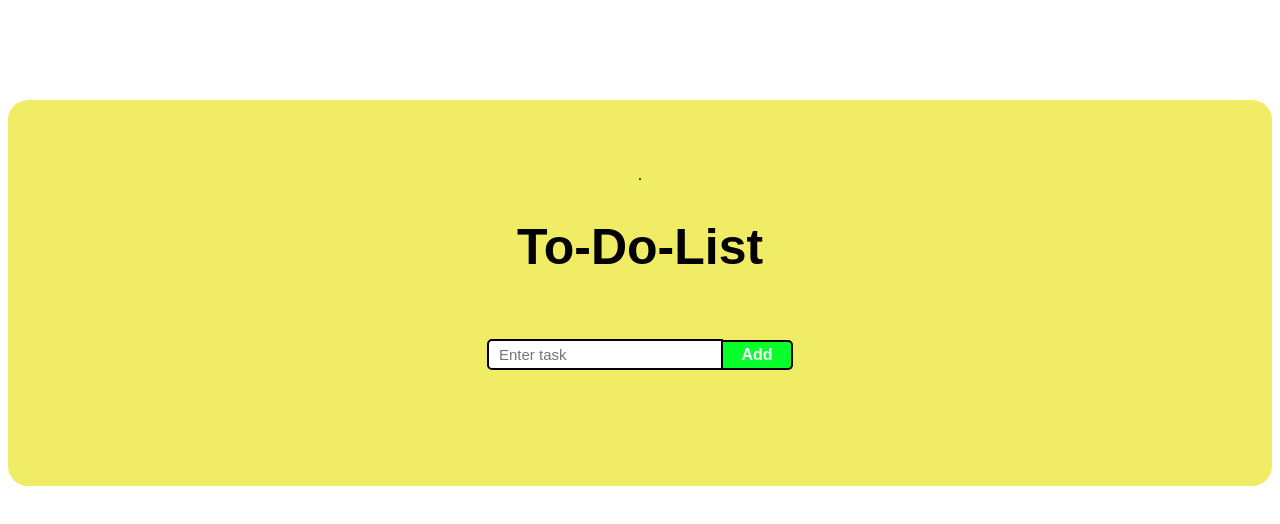
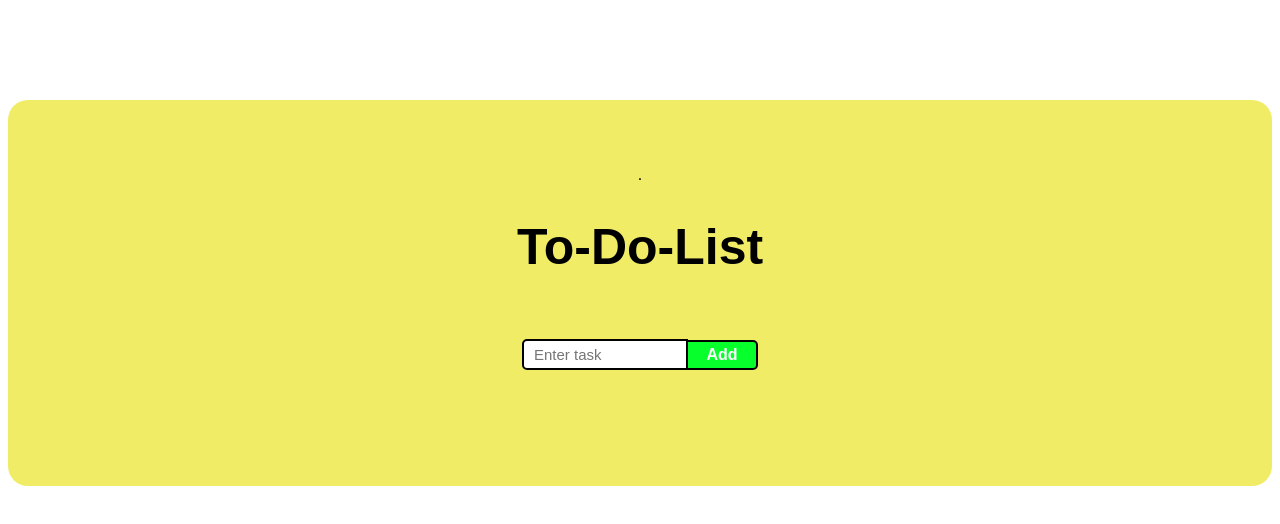
Before and after one commit to vivekdagudu/To-Do-List, a React (Vite) app: page / in a window 1280 px wide. Shown: the top 524 px of the page. Built offline with nearby package versions, Linux system fonts and the light colour scheme.

Commit message:
updated index.css styles

```diff
--- a/src/index.css
+++ b/src/index.css
@@ -11,7 +11,7 @@ h1{
 }
 .input{
   height: 25px;
-  width: 220px;
+  width: 150px;
   margin-top: 30px;
   padding-left: 10px;
   border-bottom-left-radius: 5px;
```
